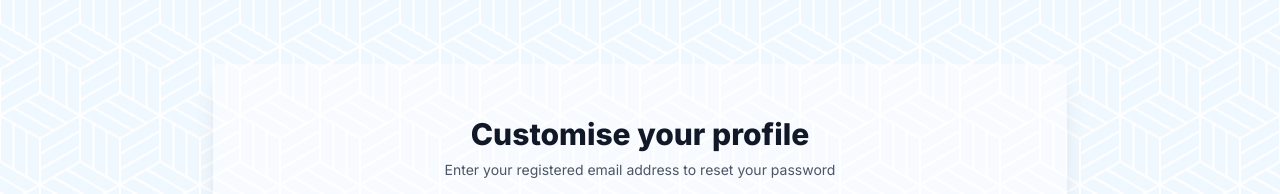
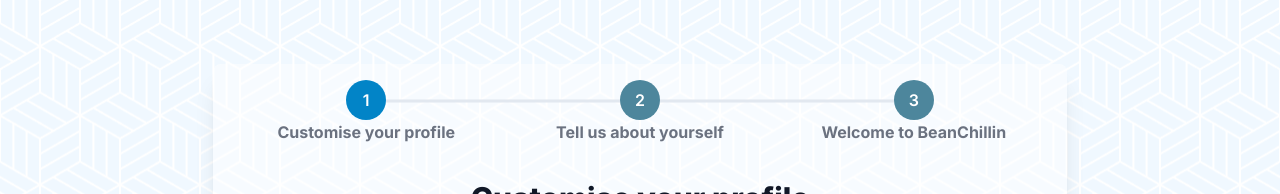
Before and after one commit to yong-zhuo/BeanChillin, a Next.js app: page /onboard in a window 1280 px wide. Shown: the top 194 px of the page. Built offline with nearby package versions, Linux system fonts and the light colour scheme; no server answers.

Commit message:
Add stepper and data updation for onboarding

```diff
--- a/app/(onboarding)/onboard/page.tsx
+++ b/app/(onboarding)/onboard/page.tsx
@@ -1,4 +1,5 @@
 import OnboardingApp from "@/components/onboarding/OnboardingApp";
-export default function NamePage() {
+export default async function NamePage() {
+
   return <OnboardingApp />;
 }
--- a/app/home/layout.tsx
+++ b/app/home/layout.tsx
@@ -1,9 +1,9 @@
 import NavBar from "@/components/home/navbar/NavBar";
 
-type Props = {};
-
-const layout = (props: Props) => {
-  return <main className="bg-[url('/patterns/pattern-light.png')]"></main>;
+const layout = () => {
+  return (
+    <main className="h-screen bg-[url('/patterns/pattern-light.png')]"></main>
+  );
 };
 
 export default layout;
--- a/components/onboarding/OnboardingApp.tsx
+++ b/components/onboarding/OnboardingApp.tsx
@@ -10,24 +10,24 @@ import { onboardPush } from "@/lib/users/OnboardPush";
 import { onboard, onboardSchema } from "@/lib/schemas/onboardSchema";
 import { SubmitHandler, useForm } from "react-hook-form";
 import { zodResolver } from "@hookform/resolvers/zod";
+import Stepper from "./Stepper";
 
 export default function OnboardingApp() {
-
   //zod validation for onboarding
   const {
     register,
     handleSubmit,
     formState: { errors },
   } = useForm<onboard>({
-    defaultValues: { firstName: "", lastName: "", image:"", bio:"" },
+    defaultValues: { firstName: "", lastName: "", image: "", bio: "" },
     resolver: zodResolver(onboardSchema),
   });
 
   //custom hook to change and track steps in multi-step form
   const { steps, StepIndex, step, next, back, isFirstStep, isLastStep } =
     useMultistepForm([
-      <ProfileForm key={0} register={register} errors={errors}/>,
-      <BioForm key={1} register={register} errors={errors}/>,
+      <ProfileForm key={0} register={register} errors={errors} />,
+      <BioForm key={1} register={register} errors={errors} />,
       <WelcomePage key={2} />,
     ]);
 
@@ -36,14 +36,19 @@ export default function OnboardingApp() {
   //send data to db
   const onSubmit: SubmitHandler<onboard> = (data) => {
     if (!isLastStep) return next;
-
-    onboardPush(data, "lol@gmail.com");
-
-    router.push("/home");
+    //in case email fails idk y
+    try {
+      onboardPush(data);
+      router.push("/home");
+    } catch (e) {
+      console.log(e)
+    }
   };
 
   return (
+
     <div>
+      <Stepper step={StepIndex + 1} />
       <form className="px-40 pb-5 pt-9" onSubmit={handleSubmit(onSubmit)}>
         {step}
 
--- a/components/onboarding/Stepper.tsx
+++ b/components/onboarding/Stepper.tsx
@@ -1,16 +1,32 @@
-import React from "react";
-
-export default function Stepper() {
-    const steps = ["one", "two", "three"];
-
+"use client";
+import React, { useState } from "react";
+import { Check } from "lucide-react";
+const Stepper = (props: { step: number }) => {
+  const index = props.step;
+  const steps = [
+    "Customise your profile",
+    "Tell us about yourself",
+    "Welcome to BeanChillin",
+  ];
+  const [currentStep, setCurrentStep] = useState(1);
+  const [complete, setComplete] = useState(false);
   return (
     <div className="flex justify-between">
       {steps?.map((step, i) => (
-                <div key={i} className="relative flex flex-col justify-center items-center w-2/6 before:content-[''] before:bg-slate-200 before:absolute before:w-full before:h-[3px]">
-                    <div><p>Step {i + 1}</p></div>
-                    <p className="text-gray-500">{step}</p>
+        <div
+          key={i}
+          className={`step-item ${index === i + 1 && "active"} ${
+            (i + 1 < index || complete) && "complete"
+          } `}
+        >
+          <div className="step">
+            {i + 1 < currentStep || complete ? <Check size={24} /> : i + 1}
+          </div>
+          <p className="font-bold text-gray-500">{step}</p>
         </div>
       ))}
     </div>
   );
-}
+};
+
+export default Stepper;
--- a/lib/users/OAuth.ts
+++ b/lib/users/OAuth.ts
@@ -2,13 +2,12 @@ import GoogleProvider from 'next-auth/providers/google'
 import { NextAuthOptions } from "next-auth";
 import CredentialsProvider from 'next-auth/providers/credentials';
 import { prisma } from '../prisma';
-import { DefaultArgs } from '@prisma/client/runtime/library';
 import bcrypt from 'bcrypt'
 
 export const Oauth: NextAuthOptions = {
     session: {
         strategy: 'jwt',
-        maxAge: 5, //5 seconds. Set to 4 hours on production.
+        maxAge: 60 * 60, //5 seconds. Set to 4 hours on production.
         updateAge: 60 * 60, //1 hour
     },
     providers: [
@@ -80,4 +79,6 @@ export const Oauth: NextAuthOptions = {
         },
 
     }
+
+
 }
--- a/lib/users/OnboardPush.ts
+++ b/lib/users/OnboardPush.ts
@@ -1,9 +1,22 @@
+'use server'
 
+import { getServerSession } from "next-auth";
 import { prisma } from "../prisma";
 import { onboard } from "../schemas/onboardSchema";
+import { Oauth } from "./OAuth";
 
-export async function onboardPush(data:onboard, email:string) {
+export async function onboardPush(data:onboard) {
     const {bio, image, firstName, lastName} = data
+
+    //get active user email
+    const session = await getServerSession(Oauth);
+    const email = session?.user ? session.user.email : null ;
+
+    //in the event of error
+    if (email === null) {
+        throw new Error("Email undefined, please refresh the page")
+    }
+
 
     if (bio !== null && image !== null && firstName !== null && lastName !== null ) {
         await prisma.user.update({
--- a/styles/globals.css
+++ b/styles/globals.css
@@ -74,3 +74,34 @@
       @apply bg-background text-foreground;
     }
   }
+
+  @layer utilities {
+    .step-item {
+      @apply relative flex flex-col justify-center items-center w-2/6;
+    }
+
+    .step-item:not(:first-child):before {
+      @apply content-[''] bg-slate-200 absolute w-full h-[3px] right-2/4 top-1/3 -translate-y-2/4;
+    }
+
+    .step {
+      @apply w-10 h-10 flex items-center justify-center z-10 relative bg-pri rounded-full font-semibold text-white;
+    }
+
+    .active .step {
+      @apply bg-sky-600;
+    }
+
+    .complete .step {
+      @apply bg-green-600;
+    }
+
+    .complete p {
+      @apply text-white;
+    }
+
+    .complete:not(:first-child):before,
+    .active:not(:first-child):before {
+      @apply bg-green-600;
+    }
+  }
```
Lines whose indentation alone changed are shown as unchanged.
